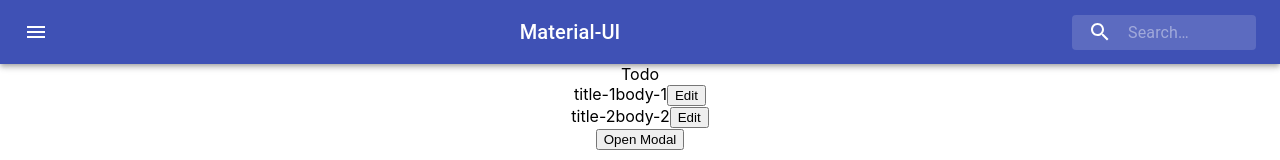
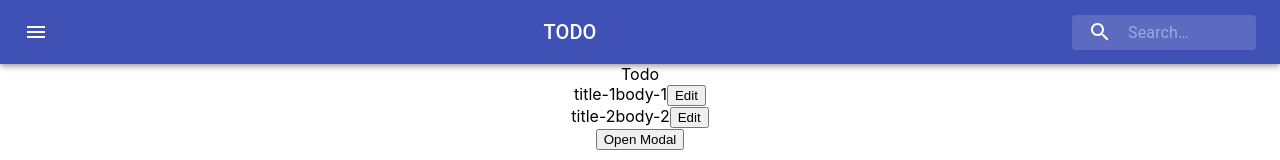
Before and after one commit to Yusuke2568/todo-list, a React (Create React App) app: page / in a window 1280 px wide. Shown: the top 160 px of the page. Built offline with nearby package versions, Linux system fonts and the light colour scheme.

Commit message:
Titleを変更

```diff
--- a/src/components/SearchAppBar.tsx
+++ b/src/components/SearchAppBar.tsx
@@ -84,7 +84,7 @@
             <MenuIcon />
           </IconButton>
           <Typography className={classes.title} variant="h6" noWrap>
-            Material-UI
+            TODO
           </Typography>
           <div className={classes.search}>
             <div className={classes.searchIcon}>
```
